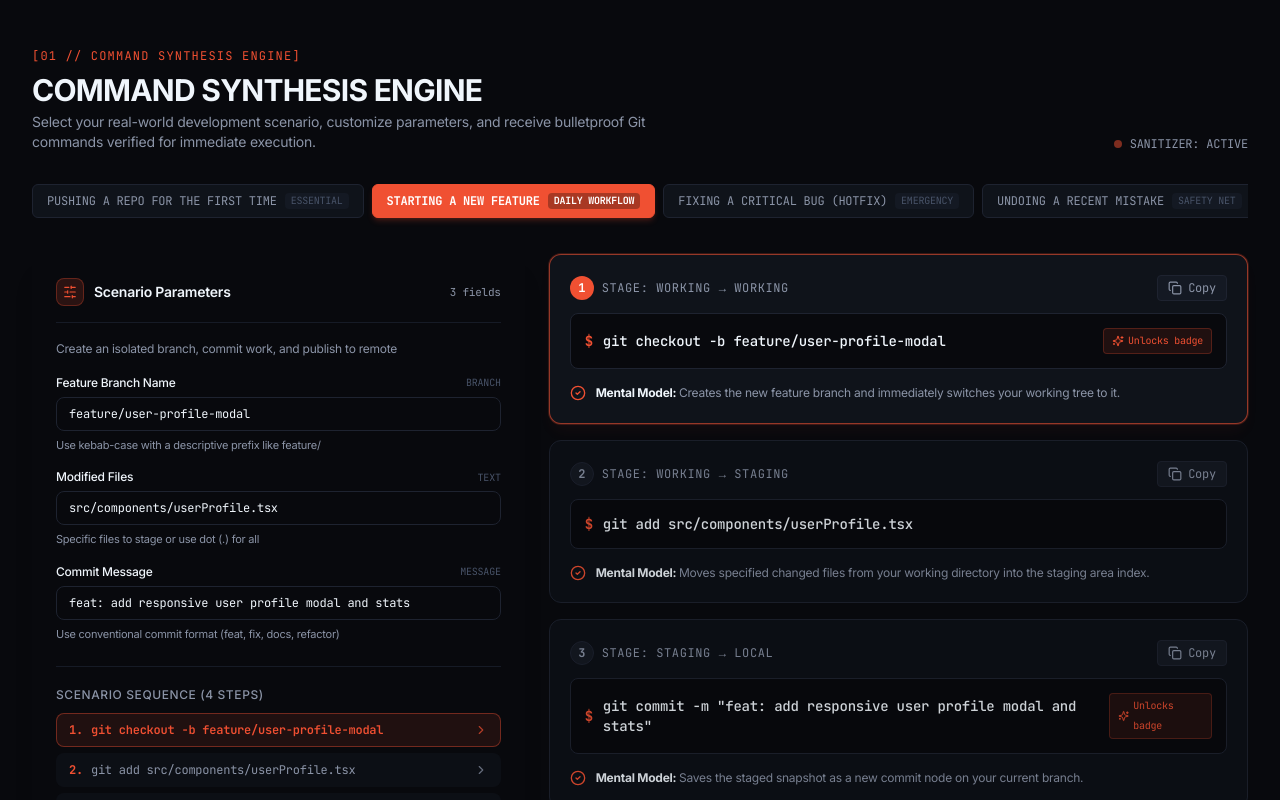
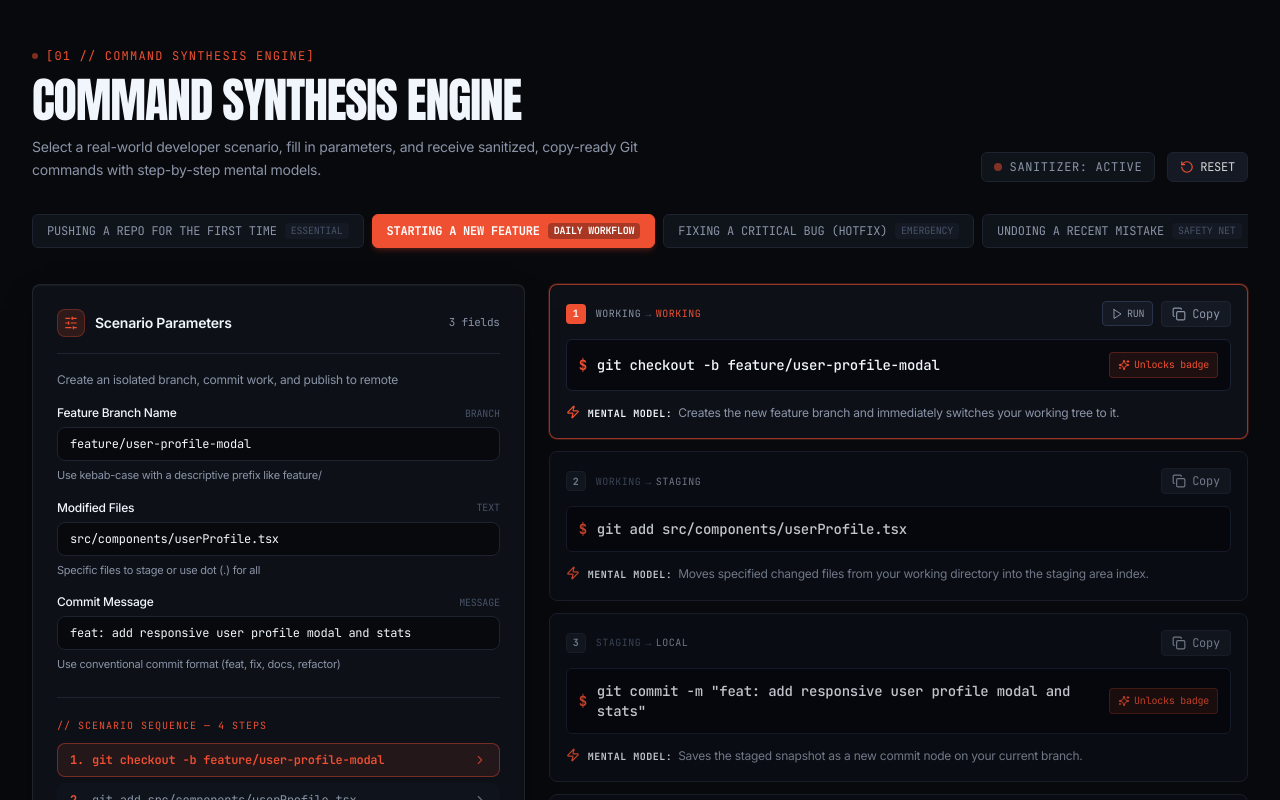
Before and after one commit to mantisdarling/GitLantern, a Next.js app: page / in a window 1280 px wide. Shown: the part 1160-1960 px from the top of the page. Built offline with nearby package versions, Linux system fonts and the light colour scheme.

Commit message:
feat: upgrade Command Synthesis Engine with simulated run execution, reset defaults, and Cerebrium styling

```diff
--- a/components/synthesisEngine.tsx
+++ b/components/synthesisEngine.tsx
@@ -12,7 +12,17 @@ import {
   sanitizeCommitMessage,
   sanitizeGenericInput,
 } from "@/lib/sanitizer";
-import { Terminal, Sparkles, CheckCircle2, ChevronRight, SlidersHorizontal } from "lucide-react";
+import {
+  Terminal,
+  Sparkles,
+  CheckCircle2,
+  ChevronRight,
+  SlidersHorizontal,
+  Play,
+  RotateCcw,
+  Check,
+  Zap,
+} from "lucide-react";
 
 interface SynthesisEngineProps {
   onStageChange?: (stage: StageKey) => void;
@@ -28,6 +38,7 @@ export function SynthesisEngine({
   const [selectedScenarioId, setSelectedScenarioId] = useState<string>("featureBranch");
   const [formValues, setFormValues] = useState<Record<string, string>>({});
   const [activeStepIndex, setActiveStepIndex] = useState<number>(0);
+  const [simulatedExecutionIdx, setSimulatedExecutionIdx] = useState<number | null>(null);
 
   const activeScenario: GitScenario = useMemo(() => {
     return gitScenarios.find((s) => s.id === selectedScenarioId) || gitScenarios[0];
@@ -41,6 +52,7 @@ export function SynthesisEngine({
     });
     setFormValues(defaults);
     setActiveStepIndex(0);
+    setSimulatedExecutionIdx(null);
 
     if (onStageChange && activeScenario.steps[0]) {
       onStageChange(activeScenario.steps[0].fromStage);
@@ -70,6 +82,7 @@ export function SynthesisEngine({
   const currentStep: ScenarioStep | undefined = activeScenario.steps[activeStepIndex];
 
   const handleStepSelect = (index: number) => {
+    sounds.playClick();
     setActiveStepIndex(index);
     const targetStep = activeScenario.steps[index];
     if (targetStep) {
@@ -82,6 +95,21 @@ export function SynthesisEngine({
     }
   };
 
+  const handleSimulateRun = (e: React.MouseEvent, index: number, cmd: string, explanation: string, badgeId?: string) => {
+    e.stopPropagation();
+    sounds.playSuccess();
+    setSimulatedExecutionIdx(index);
+    if (onRecordCommand) {
+      onRecordCommand(cmd, explanation);
+    }
+    if (badgeId && onUnlockBadge) {
+      onUnlockBadge(badgeId);
+    }
+    setTimeout(() => {
+      setSimulatedExecutionIdx(null);
+    }, 2000);
+  };
+
   const handleCommandCopied = (command: string, explanation: string, badgeId?: string) => {
     if (onRecordCommand) {
       onRecordCommand(command, explanation);
@@ -91,26 +119,46 @@ export function SynthesisEngine({
     }
   };
 
+  const handleResetDefaults = () => {
+    sounds.playClick();
+    const defaults: Record<string, string> = {};
+    activeScenario.inputs.forEach((input) => {
+      defaults[input.id] = input.defaultValue;
+    });
+    setFormValues(defaults);
+  };
+
   return (
     <section id="synthesis" className="py-16 scroll-mt-20">
       <div className="max-w-7xl mx-auto px-4 sm:px-6 lg:px-8">
         {/* Section Header */}
         <div className="flex flex-col md:flex-row md:items-end justify-between gap-4 mb-8">
           <div>
-            <div className="flex items-center gap-2 text-xs font-mono text-gitOrange mb-2 uppercase tracking-widest">
+            <div className="flex items-center gap-2 text-xs font-mono text-gitOrange mb-3 uppercase tracking-widest">
+              <span className="w-1.5 h-1.5 rounded-full bg-gitOrange animate-pulse inline-block" />
               <span>[01 // COMMAND SYNTHESIS ENGINE]</span>
             </div>
-            <h2 className="text-2xl sm:text-3xl font-bold text-[#f0f6fc] tracking-tight uppercase">
+            <h2 className="text-3xl sm:text-5xl font-display text-[#f0f6fc] tracking-tight uppercase leading-none">
               Command Synthesis Engine
             </h2>
-            <p className="text-sm text-githubDark-muted mt-1 max-w-2xl font-normal">
-              Select your real-world development scenario, customize parameters, and
-              receive bulletproof Git commands verified for immediate execution.
+            <p className="text-sm text-githubDark-muted mt-3 max-w-2xl leading-relaxed">
+              Select a real-world developer scenario, fill in parameters, and receive
+              sanitized, copy-ready Git commands with step-by-step mental models.
             </p>
           </div>
-          <div className="flex items-center gap-2 text-xs font-mono text-githubDark-muted uppercase">
-            <span className="w-2 h-2 rounded-full bg-gitOrange inline-block animate-pulse" />
-            <span>Sanitizer: Active</span>
+          <div className="flex items-center gap-3 shrink-0">
+            <div className="flex items-center gap-2 px-3 py-1.5 rounded-md bg-[#0f131a] border border-[#1e2330] text-xs font-mono text-githubDark-muted uppercase tracking-wider">
+              <span className="w-2 h-2 rounded-full bg-gitOrange inline-block animate-pulse" />
+              <span>Sanitizer: Active</span>
+            </div>
+            <button
+              type="button"
+              onClick={handleResetDefaults}
+              className="flex items-center gap-1.5 px-3 py-1.5 rounded-md bg-[#141923] border border-[#1e2330] hover:border-gitOrange/50 text-xs font-mono text-neutral-300 hover:text-white transition-colors uppercase"
+            >
+              <RotateCcw className="w-3.5 h-3.5 text-gitOrange" />
+              Reset
+            </button>
           </div>
         </div>
 
@@ -122,7 +170,7 @@ export function SynthesisEngine({
               <button
                 key={scenario.id}
                 type="button"
-                onClick={() => setSelectedScenarioId(scenario.id)}
+                onClick={() => { sounds.playClick(); setSelectedScenarioId(scenario.id); }}
                 className={`px-3.5 py-2 rounded-md text-xs font-mono uppercase whitespace-nowrap transition-all duration-150 flex items-center gap-2 border focus:outline-none focus:ring-1 focus:ring-gitOrange ${
                   isSelected
                     ? "bg-gitOrange text-white border-gitOrange font-bold shadow-md shadow-gitOrange/20"
@@ -145,8 +193,8 @@ export function SynthesisEngine({
         {/* Main Grid: Inputs Form & Command Generation View */}
         <div className="grid grid-cols-1 lg:grid-cols-12 gap-6">
           {/* Left Column: Dynamic Inputs Form */}
-          <div className="lg:col-span-5 glassCard rounded-2xl p-6 shadow-xl relative">
-            <div className="flex items-center justify-between border-b border-githubDark-borderSubtle pb-4 mb-4">
+          <div className="lg:col-span-5 cerebriumCard rounded-lg p-6 relative border border-[#1e2330] bg-[#090b10]">
+            <div className="flex items-center justify-between border-b border-[#1e2330] pb-4 mb-4">
               <div className="flex items-center gap-2.5">
                 <div className="w-7 h-7 rounded-lg bg-gitOrange/15 border border-gitOrange/30 flex items-center justify-center text-gitOrange">
                   <SlidersHorizontal className="w-3.5 h-3.5" />
@@ -196,9 +244,9 @@ export function SynthesisEngine({
             </form>
 
             {/* Steps Progress Overview */}
-            <div className="mt-6 pt-5 border-t border-githubDark-borderSubtle">
-              <h4 className="text-xs font-medium text-githubDark-muted uppercase tracking-wider mb-2.5">
-                Scenario Sequence ({activeScenario.steps.length} Steps)
+            <div className="mt-6 pt-5 border-t border-[#1e2330]">
+              <h4 className="text-[10px] font-mono text-gitOrange uppercase tracking-widest mb-2.5">
+                // Scenario Sequence — {activeScenario.steps.length} steps
               </h4>
               <div className="space-y-1.5">
                 {activeScenario.steps.map((step, idx) => (
@@ -224,38 +272,58 @@ export function SynthesisEngine({
           </div>
 
           {/* Right Column: Live Synthesized Output */}
-          <div className="lg:col-span-7 space-y-4">
+          <div className="lg:col-span-7 space-y-3">
             {activeScenario.steps.map((step, idx) => {
               const commandString = renderCommand(step.commandTemplate);
               const isSelectedStep = idx === activeStepIndex;
+              const isSimulating = simulatedExecutionIdx === idx;
 
               return (
                 <div
                   key={step.id}
                   onClick={() => handleStepSelect(idx)}
-                  className={`cursor-pointer rounded-xl border p-5 transition-all duration-200 ${
+                  className={`cursor-pointer rounded-lg border p-4 transition-all duration-200 ${
                     isSelectedStep
-                      ? "bg-githubDark-card border-gitOrange/60 shadow-lg shadow-gitOrange/5 ring-1 ring-gitOrange/20"
-                      : "bg-githubDark-card/70 hover:bg-githubDark-card border-githubDark-border opacity-85 hover:opacity-100"
+                      ? "bg-[#0d1017] border-gitOrange/60 ring-1 ring-gitOrange/20"
+                      : "bg-[#0b0e14] hover:bg-[#0d1017] border-[#1e2330] opacity-80 hover:opacity-100"
                   }`}
                 >
                   {/* Step Header */}
                   <div className="flex items-center justify-between mb-3">
-                    <div className="flex items-center gap-2">
+                    <div className="flex items-center gap-2.5">
                       <span
-                        className={`w-6 h-6 rounded-full text-xs font-mono font-bold flex items-center justify-center ${
+                        className={`w-5 h-5 rounded text-[10px] font-mono font-bold flex items-center justify-center ${
                           isSelectedStep
                             ? "bg-gitOrange text-white"
-                            : "bg-githubDark-surface text-githubDark-muted border border-githubDark-border"
+                            : "bg-[#141923] text-githubDark-muted border border-[#1e2330]"
                         }`}
                       >
                         {idx + 1}
                       </span>
-                      <span className="text-xs font-mono text-githubDark-muted uppercase tracking-wider">
-                        Stage: {step.fromStage} → {step.toStage}
+                      <span className="text-[10px] font-mono text-githubDark-muted uppercase tracking-wider">
+                        <span className={isSelectedStep ? "text-githubDark-muted" : "text-githubDark-faint"}>{step.fromStage}</span>
+                        <span className="text-githubDark-faint mx-1">→</span>
+                        <span className={isSelectedStep ? "text-gitOrange" : "text-githubDark-muted"}>{step.toStage}</span>
                       </span>
                     </div>
                     <div className="flex items-center gap-2">
+                      {isSelectedStep && (
+                        <button
+                          type="button"
+                          onClick={(e) => handleSimulateRun(e, idx, commandString, step.explanation, step.badgeToUnlock)}
+                          className={`flex items-center gap-1 px-2 py-1 rounded text-[10px] font-mono uppercase border transition-all duration-150 ${
+                            isSimulating
+                              ? "bg-green-500/20 border-green-500/50 text-green-400"
+                              : "bg-[#141923] border-[#2a3448] text-githubDark-muted hover:text-white hover:border-gitOrange/40"
+                          }`}
+                        >
+                          {isSimulating ? (
+                            <><Check className="w-3 h-3" /> Executed</>
+                          ) : (
+                            <><Play className="w-3 h-3" /> Run</>
+                          )}
+                        </button>
+                      )}
                       <CopyButton
                         textToCopy={commandString}
                         onCopied={() =>
@@ -266,7 +334,7 @@ export function SynthesisEngine({
                   </div>
 
                   {/* Terminal Command Box */}
-                  <div className="bg-githubDark-deep rounded-lg p-3.5 border border-githubDark-border flex items-center justify-between gap-3 font-mono text-sm overflow-x-auto">
+                  <div className="bg-[#06080d] rounded-md p-3 border border-[#1a2030] flex items-center justify-between gap-3 font-mono text-sm overflow-x-auto">
                     <div className="flex items-center gap-2.5">
                       <span className="text-gitOrange select-none font-bold">$</span>
                       <span className="text-githubDark-text font-medium select-all">
@@ -274,18 +342,18 @@ export function SynthesisEngine({
                       </span>
                     </div>
                     {step.badgeToUnlock && (
-                      <span className="hidden sm:inline-flex items-center gap-1 text-[10px] font-mono text-gitOrange bg-gitOrange/10 border border-gitOrange/25 px-2 py-0.5 rounded">
+                      <span className="hidden sm:inline-flex items-center gap-1 text-[10px] font-mono text-gitOrange bg-gitOrange/10 border border-gitOrange/25 px-2 py-0.5 rounded shrink-0">
                         <Sparkles className="w-3 h-3" />
                         Unlocks badge
                       </span>
                     )}
                   </div>
 
-                  {/* Plain English Mental Model Explanation */}
-                  <div className="mt-3.5 flex items-start gap-2.5 text-xs text-githubDark-muted leading-relaxed">
-                    <CheckCircle2 className="w-4 h-4 text-gitOrange shrink-0 mt-0.5" />
+                  {/* Mental Model Explanation */}
+                  <div className="mt-3 flex items-start gap-2 text-xs text-githubDark-muted leading-relaxed">
+                    <Zap className="w-3.5 h-3.5 text-gitOrange shrink-0 mt-0.5" />
                     <div>
-                      <strong className="text-githubDark-text">Mental Model: </strong>
+                      <strong className="text-githubDark-text font-mono text-[10px] uppercase tracking-wider mr-1.5">Mental Model:</strong>
                       <span>{step.explanation}</span>
                     </div>
                   </div>
```
